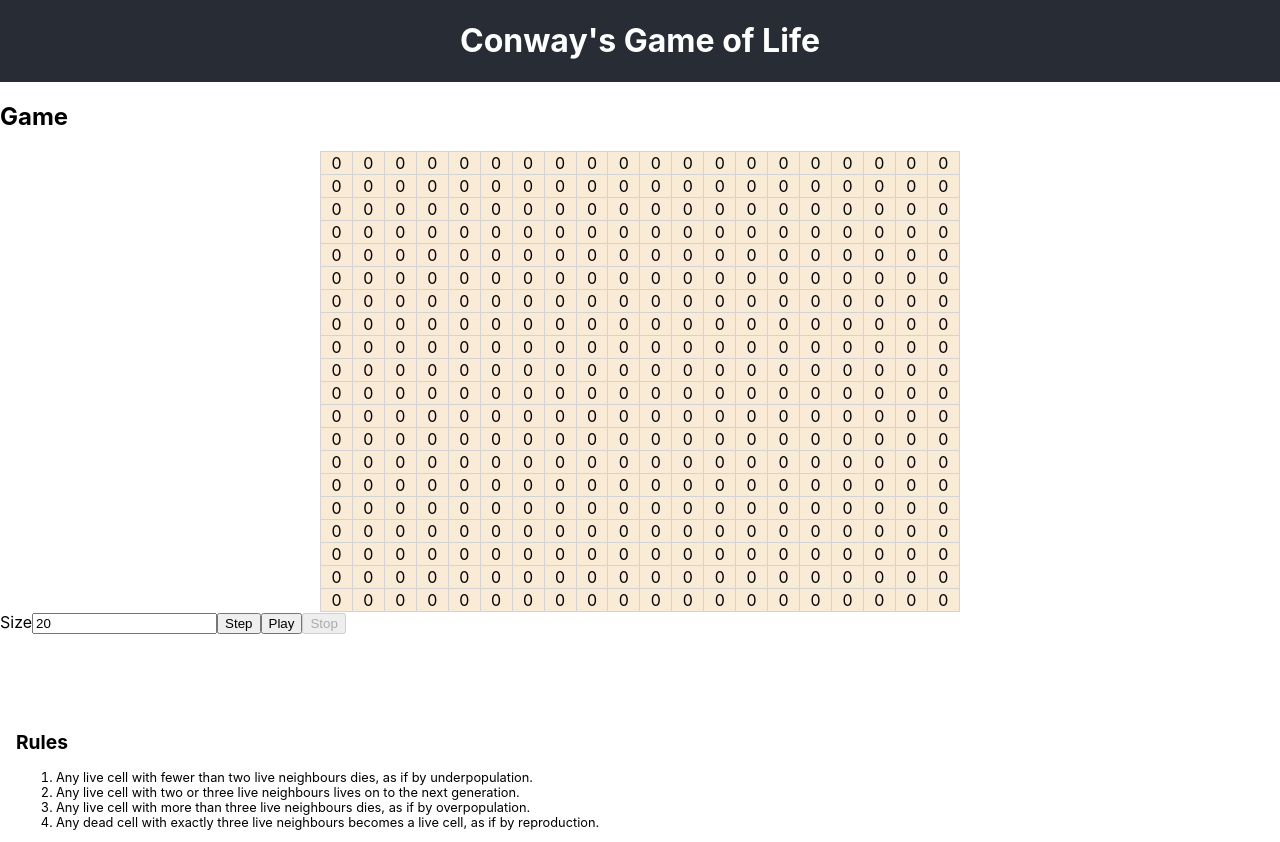
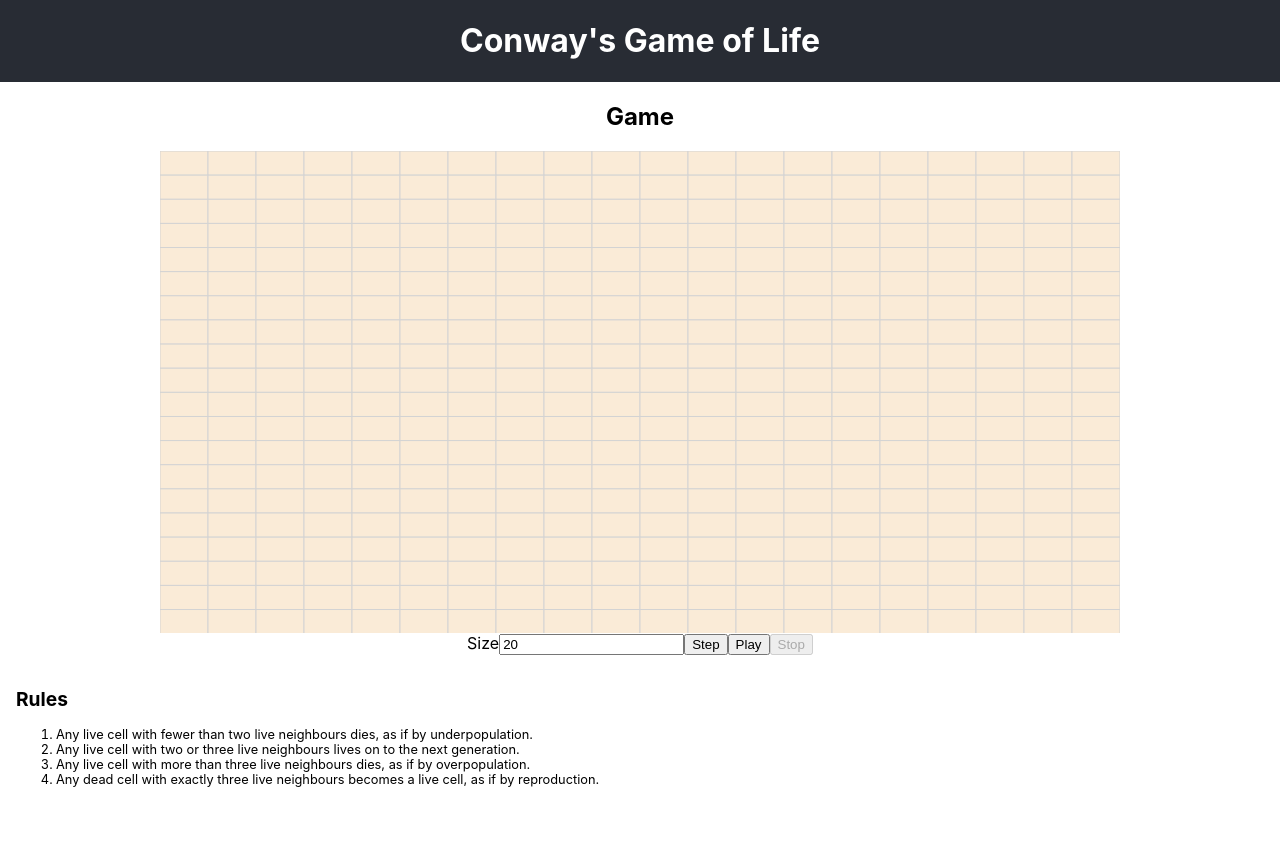
Before and after one commit to sbrudz/life-react, a React (Create React App) app: page / in a window 1280 px wide. After the commit the page ends 800 px from the top, so only its background shows below. Built offline with nearby package versions, Linux system fonts and the light colour scheme.

Commit message:
Switch from table to SVG to render grid

```diff
--- a/src/components/app/app.module.css
+++ b/src/components/app/app.module.css
@@ -14,6 +14,6 @@
 }
 
 .rules {
-  padding: 10vmin 1rem 0 1rem;
+  padding: 1rem 1rem 0 1rem;
   font-size: 0.8rem;
 }
--- a/src/components/game/game-view.tsx
+++ b/src/components/game/game-view.tsx
@@ -20,12 +20,13 @@ const Game = () => {
   }, [running]);
 
   return (
-    <section className={styles.gameSection}>
+    <section className={styles.section}>
       <h2>Game</h2>
       <Grid
         grid={grid}
         onClick={cellLocation => dispatch(toggleCell(cellLocation))}
       />
+      <div>
         <label htmlFor="size">Size</label>
         <input
           type="number"
@@ -45,6 +46,7 @@ const Game = () => {
         <button disabled={!running} onClick={() => setRunning(false)}>
           Stop
         </button>
+      </div>
     </section>
   );
 };
--- a/src/components/game/game.module.css
+++ b/src/components/game/game.module.css
@@ -1,5 +1,6 @@
-.game-section {
+.section {
   display: flex;
   flex-direction: column;
-  align-items: stretch;
+  align-items: center;
+  flex-grow: 1;
 }
--- a/src/components/game/grid/grid-view.tsx
+++ b/src/components/game/grid/grid-view.tsx
@@ -8,27 +8,36 @@ type GridProps = {
 };
 
 const Grid = ({ grid, onClick }: GridProps) => {
+  const height = 100 / grid.length;
+  let currY = 0;
   const body = grid.map((row, rowIdx) => {
-    const children = row.map((cellVal, colIdx) => {
+    const width = 100 / row.length;
+    let currX = 0;
+    const rowOfCells = row.map((cellVal, colIdx) => {
       const cellId = `cell-${rowIdx}-${colIdx}`;
-      return (
-        <td
+      const cell = (
+        <rect
           key={cellId}
+          height={`${height}%`}
+          width={`${width}%`}
+          x={`${currX}%`}
+          y={`${currY}%`}
           data-testid={cellId}
           className={cellVal ? styles.live : styles.dead}
           onClick={() => onClick({ row: rowIdx, column: colIdx })}
-        >
-          {cellVal ? 1 : 0}
-        </td>
+        />
       );
+      currX += width;
+      return cell;
     });
-    return <tr key={`row-${rowIdx}`}>{children}</tr>;
+    currY += height;
+    return rowOfCells;
   });
 
   return (
-    <table title="Grid" data-testid="Grid" className={styles.table}>
-      <tbody>{body}</tbody>
-    </table>
+    <svg width="75%" data-testid="Grid" className={styles.table}>
+      {body}
+    </svg>
   );
 };
 
--- a/src/components/game/grid/grid.module.css
+++ b/src/components/game/grid/grid.module.css
@@ -1,19 +1,13 @@
 .table {
   margin: 0 auto;
-  text-align: center;
-  width: 50%;
-  min-width: 300px;
-  border-collapse: collapse;
-}
-
-.table td {
-  border: 1px solid lightgray;
+  flex-grow: 1;
 }
 
 .live {
-  background-color: black;
+  fill: black;
 }
 
 .dead {
-  background-color: antiquewhite;
+  fill: antiquewhite;
+  stroke: lightgray;
 }
```
Lines whose indentation alone changed are shown as unchanged.
